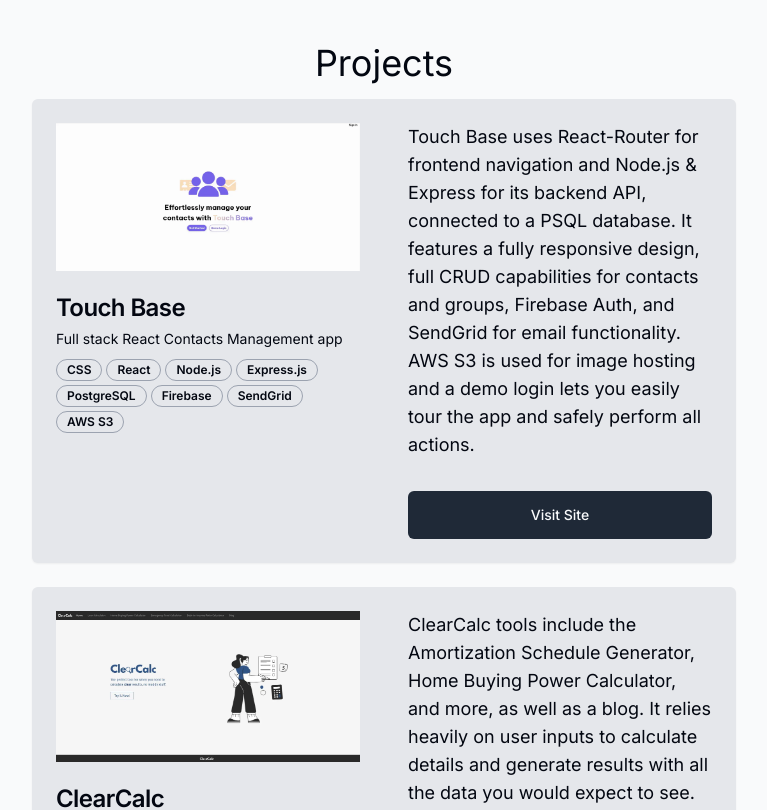
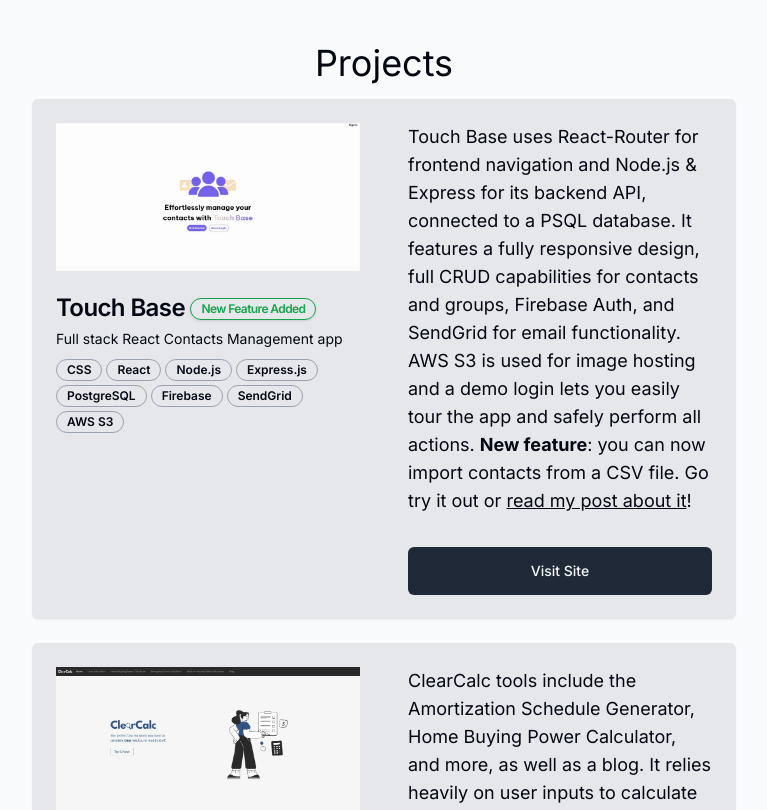
Before and after one commit to patriciosebastian/personal-website, a Next.js app: page / in a window 1280 px wide. Shown: the part 1429-2239 px from the top of the page, without its empty margins (256-1023 px from the left). Built offline with nearby package versions, Linux system fonts and the light colour scheme; no server answers; the database is empty.

Commit message:
added new feature badge to touch base project card and updated blog links

```diff
--- a/src/app/page.jsx
+++ b/src/app/page.jsx
@@ -182,7 +182,7 @@
         <Card className="mb-4 max-w-md lg:flex lg:max-w-3xl mx-auto lg:mb-6">
           <CardHeader className="lg:w-1/2">
             <Image src={TouchBase} className="mb-4" alt="The home page of Touch Base" />
-            <CardTitle>Touch Base</CardTitle>
+            <CardTitle>Touch Base <Badge className="w-fit border-green-600 text-green-600 align-middle shadow" variant="outline">New Feature Added</Badge></CardTitle>
             <CardDescription className="text-pretty text-foreground !mb-1">Full stack React Contacts Management app</CardDescription>
             <div className="flex flex-wrap items-center gap-1">
               <Badge variant="outline">CSS</Badge>
@@ -197,7 +197,7 @@
           </CardHeader>
           <CardContent className="lg:w-1/2">
             <p className="text-balance mb-6 lg:mt-6 lg:mb-8">
-              Touch Base uses React-Router for frontend navigation and Node.js & Express for its backend API, connected to a PSQL database. It features a fully responsive design, full CRUD capabilities for contacts and groups, Firebase Auth, and SendGrid for email functionality. AWS S3 is used for image hosting and a demo login lets you easily tour the app and safely perform all actions.
+              Touch Base uses React-Router for frontend navigation and Node.js & Express for its backend API, connected to a PSQL database. It features a fully responsive design, full CRUD capabilities for contacts and groups, Firebase Auth, and SendGrid for email functionality. AWS S3 is used for image hosting and a demo login lets you easily tour the app and safely perform all actions. <span className="font-bold">New feature</span>: you can now import contacts from a CSV file. Go try it out or <Link href="/blog/how-i-added-csv-importing-in-my-react-project" className="underline">read my post about it</Link>!
             </p>
             <a href="https://www.touchbaseapp.co" target='_blank' className={buttonVariants({ variant: "default" }) + ` h-12 justify-center lg:flex lg:mx-auto`}>Visit Site</a>
           </CardContent>
```
